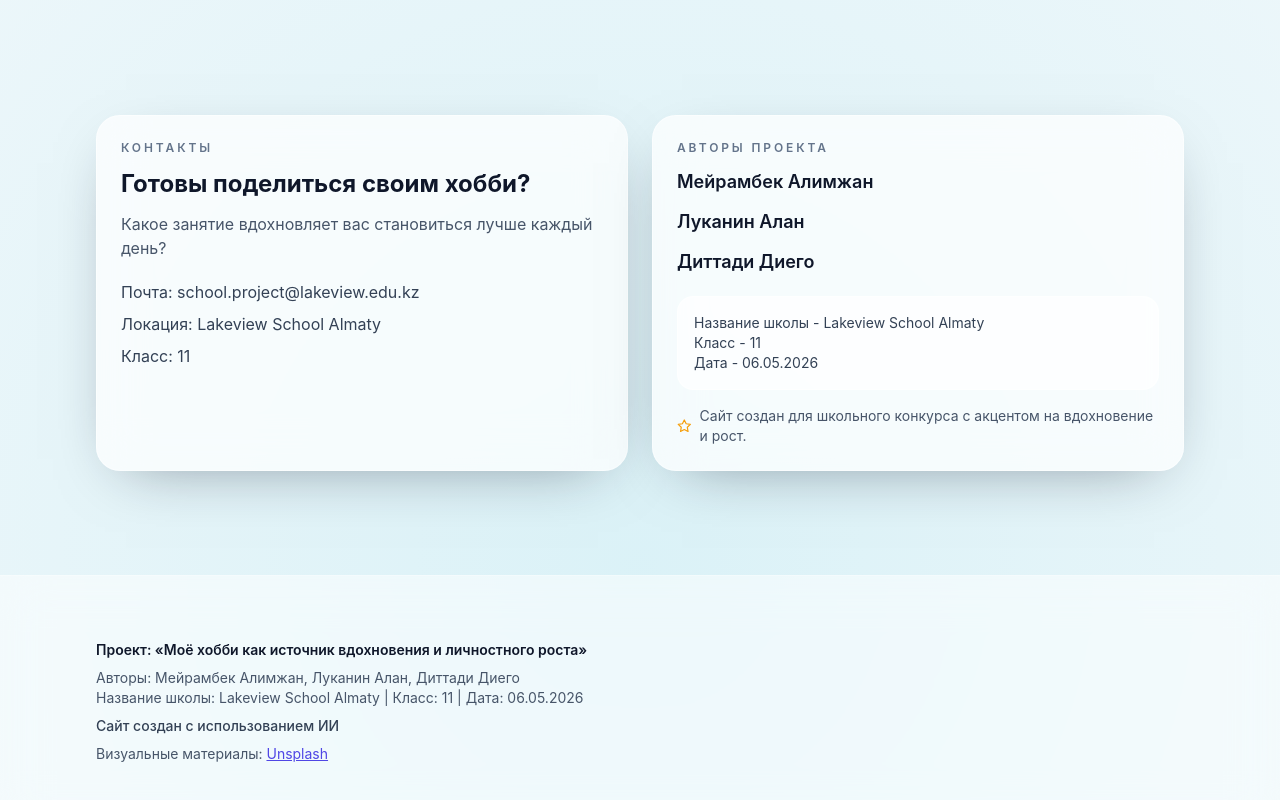
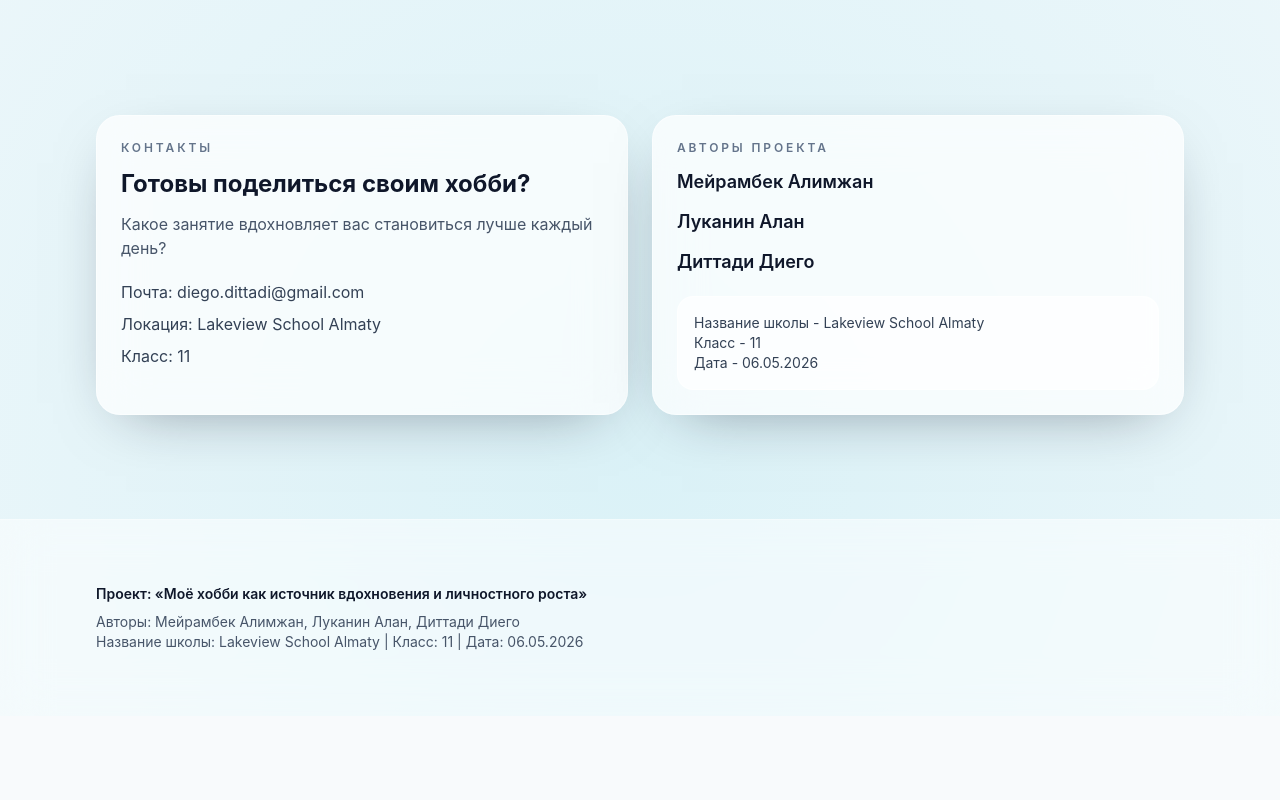
Before and after one commit to malberyz7/IT-STARS-hobby-website, a Next.js app: page / in a window 1280 px wide. Shown: the part 4384-5184 px from the top of the page. After the commit the page ends 5100 px from the top, so only its background shows below. Built offline with nearby package versions, Linux system fonts and the light colour scheme.

Commit message:
Remove AI attribution and update footer

```diff
--- a/app/page.tsx
+++ b/app/page.tsx
@@ -228,7 +228,7 @@ export default function HomePage() {
           <h3 className="text-2xl font-bold text-slate-900">Готовы поделиться своим хобби?</h3>
           <p className="mt-3 text-slate-600">Какое занятие вдохновляет вас становиться лучше каждый день?</p>
           <div className="mt-5 space-y-2 text-slate-700">
-            <p>Почта: school.project@lakeview.edu.kz</p>
+            <p>Почта: diego.dittadi@gmail.com</p>
             <p>Локация: Lakeview School Almaty</p>
             <p>Класс: 11</p>
           </div>
@@ -245,10 +245,6 @@ export default function HomePage() {
             <p>Класс - 11</p>
             <p>Дата - 06.05.2026</p>
           </div>
-          <div className="mt-4 flex items-center gap-2 text-sm text-slate-600">
-            <Star className="h-4 w-4 text-amber-500" />
-            <span>Сайт создан для школьного конкурса с акцентом на вдохновение и рост.</span>
-          </div>
         </Card>
       </AnimatedSection>
 
--- a/components/footer.tsx
+++ b/components/footer.tsx
@@ -7,13 +7,6 @@ export function Footer() {
         </p>
         <p>Авторы: Мейрамбек Алимжан, Луканин Алан, Диттади Диего</p>
         <p>Название школы: Lakeview School Almaty | Класс: 11 | Дата: 06.05.2026</p>
-        <p className="mt-2 font-medium text-slate-700">Сайт создан с использованием ИИ</p>
-        <p className="mt-2">
-          Визуальные материалы:{" "}
-          <a className="text-indigo-600 underline" href="https://unsplash.com" target="_blank" rel="noreferrer">
-            Unsplash
-          </a>
-        </p>
       </div>
     </footer>
   );
```
Also changed, not shown: 1 other file (tests, documents, lock files or other folders).
